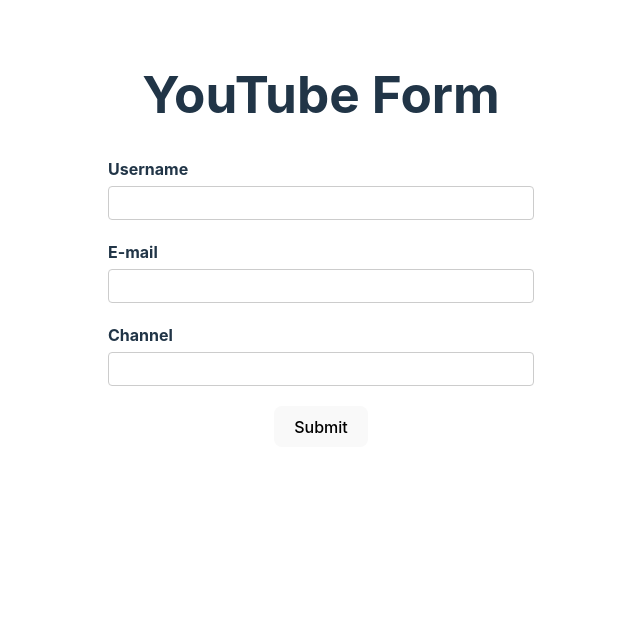
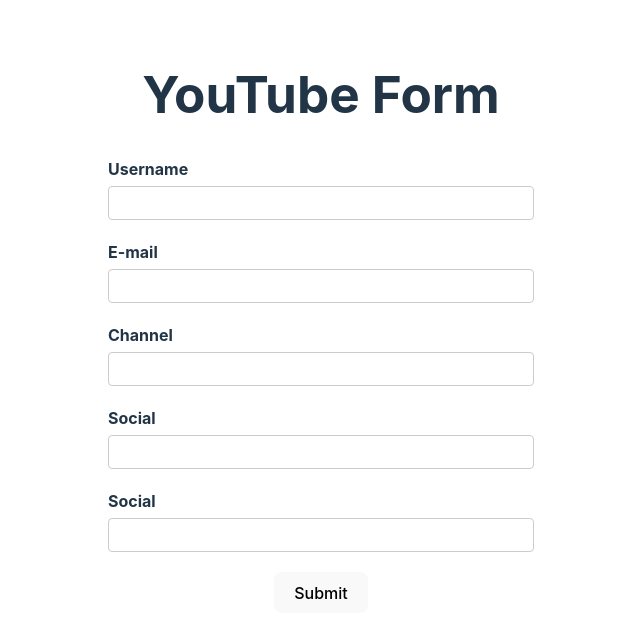
Before and after one commit to valentinesamuel/react-nestjs-sandbox, a React (Vite) app in the folder reactjs/: page / in a window 1280 px wide. Shown: the top 638 px of the page, without its empty margins (319-959 px from the left). Built offline with nearby package versions, Linux system fonts and the light colour scheme.

Commit message:
feat: added nested objects

```diff
--- a/reactjs/src/components/YoutubeForm.tsx
+++ b/reactjs/src/components/YoutubeForm.tsx
@@ -6,6 +6,10 @@
   username: string;
   email: string;
   channel: string;
+  social: {
+    twitter: string;
+    facebook: string;
+  };
 };
 
 export const YouTubeForm = () => {
@@ -14,6 +18,10 @@
       username: "",
       email: "",
       channel: "",
+      social: {
+        facebook: "",
+        twitter: "",
+      },
     },
     // defaultValues: async () => {
     //   const response = await fetch(
@@ -97,6 +105,18 @@
           <p className="error">{errors.channel?.message}</p>
         </div>
 
+        <div className="form-control">
+          <label htmlFor="social">Social</label>
+          <input type="text" id="social" {...register("social.twitter")} />
+          <p className="error">{errors.social?.twitter?.message}</p>
+        </div>
+
+        <div className="form-control">
+          <label htmlFor="social">Social</label>
+          <input type="text" id="social" {...register("social.facebook")} />
+          <p className="error">{errors.social?.facebook?.message}</p>
+        </div>
+
         <button>Submit</button>
       </form>
       <DevTool control={control} />
```
